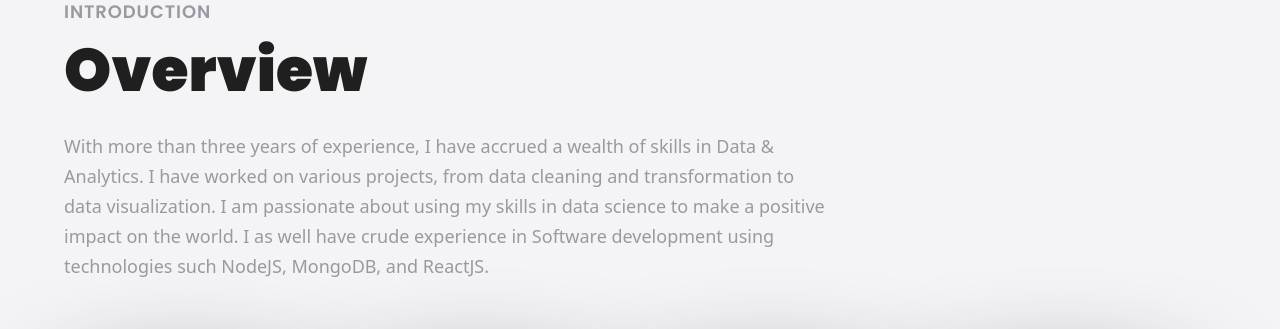
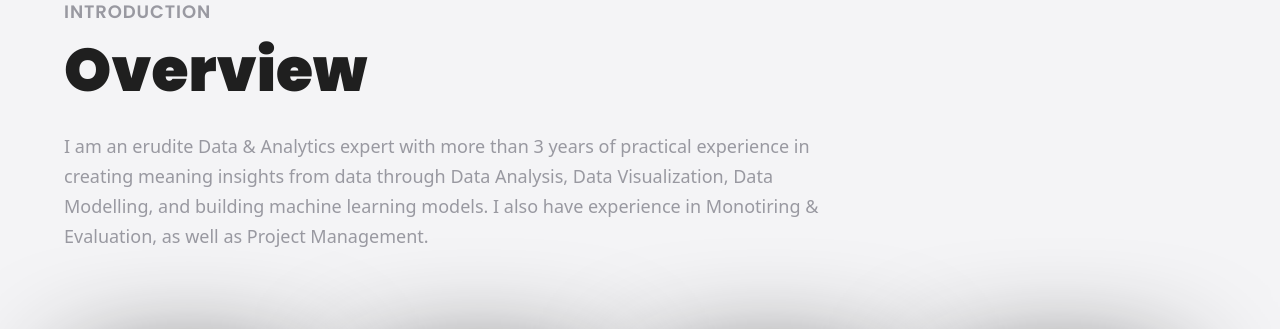
Before and after one commit to wessware/portfolio_24, a React (Vite) app: page / in a window 1280 px wide. Shown: the part 920-1249 px from the top of the page. Built offline with nearby package versions, Linux system fonts and the light colour scheme.

Commit message:
Overview message update

```diff
--- a/src/components/About.jsx
+++ b/src/components/About.jsx
@@ -37,10 +37,10 @@ const About = () => {
       <motion.p
         variants={fadeIn('', '', 0.1, 1)}
         className="mt-4 text-taupe text-[18px] max-w-3xl leading-[30px]">
-        With more than three years of experience, I have accrued a wealth of skills in Data & Analytics.
-        I have worked on various projects, from data cleaning and transformation to data visualization.
-        I am passionate about using my skills in data science to make a positive impact on the world. I as well
-        have crude experience in Software development using technologies such NodeJS, MongoDB, and ReactJS.
+        I am an erudite Data & Analytics expert with more than 3 years of practical experience in creating
+        meaning insights from data through Data Analysis, Data Visualization, Data Modelling, and building
+        machine learning models.
+        I also have experience in Monotiring & Evaluation, as well as Project Management.
       </motion.p>
 
       <div className="mt-20 flex flex-wrap gap-10">
```
